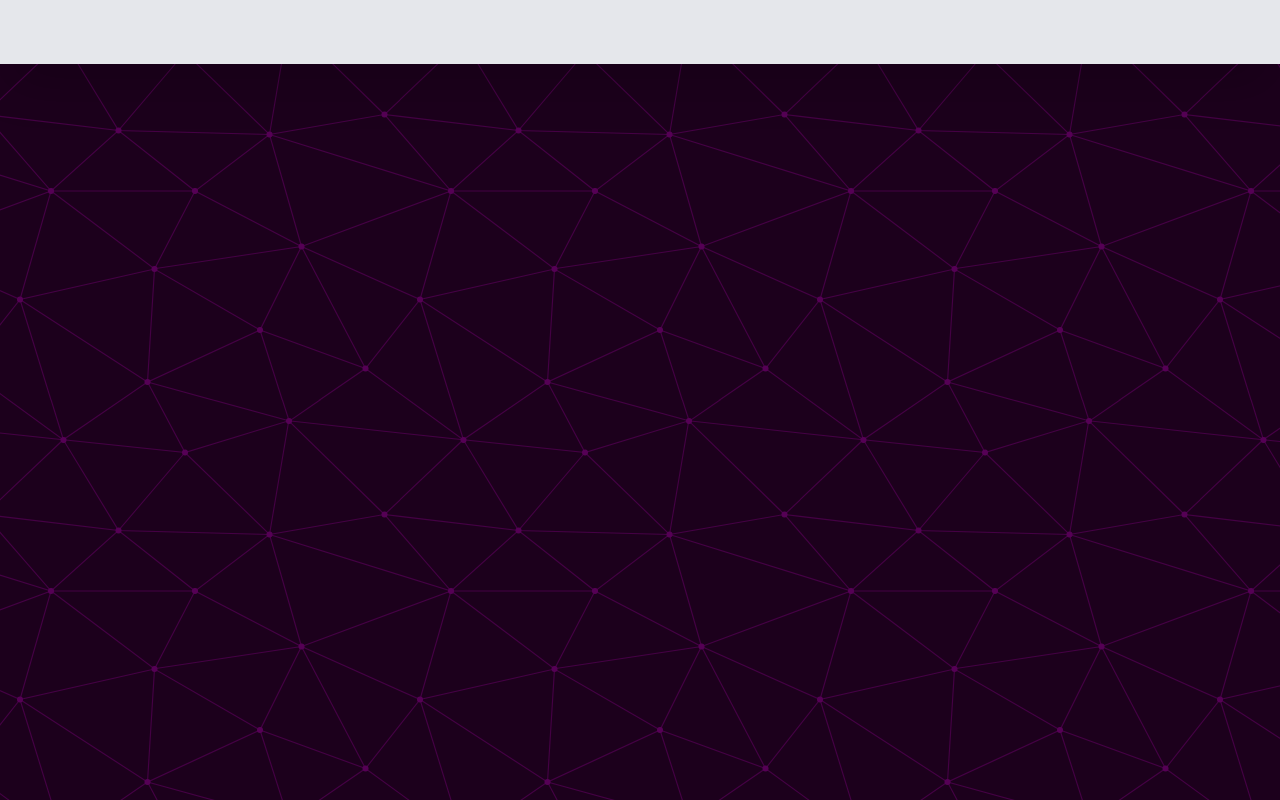
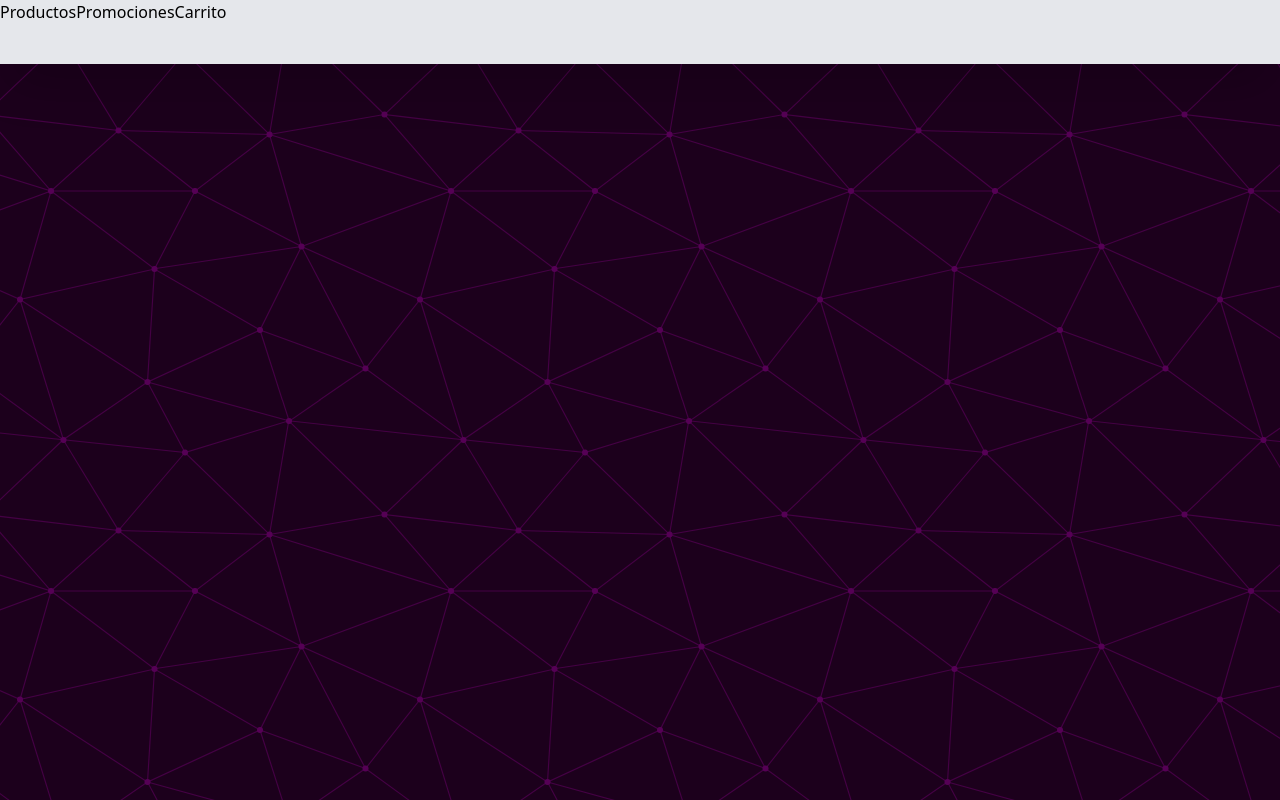
Before and after one commit to AndresG2412/OnlineShop, a Next.js app: page / in a window 1280 px wide. Built offline with nearby package versions, Linux system fonts and the light colour scheme.

Commit message:
redirecciones pagina

```diff
--- a/src/app/Components/Navbar.jsx
+++ b/src/app/Components/Navbar.jsx
@@ -1,9 +1,12 @@
 import React from 'react'
+import Link from 'next/link'
 
 export default function Navbar() {
   return (
     <div className='h-16 w-screen bg-gray-200 shadow-2xl fixed border-b-[#222]'>
-
+      <Link href="/">Productos</Link>
+      <Link href="../Pages/Promociones">Promociones</Link>
+      <Link href="../Pages/Carrito">Carrito</Link>
     </div>
   )
 }
```
